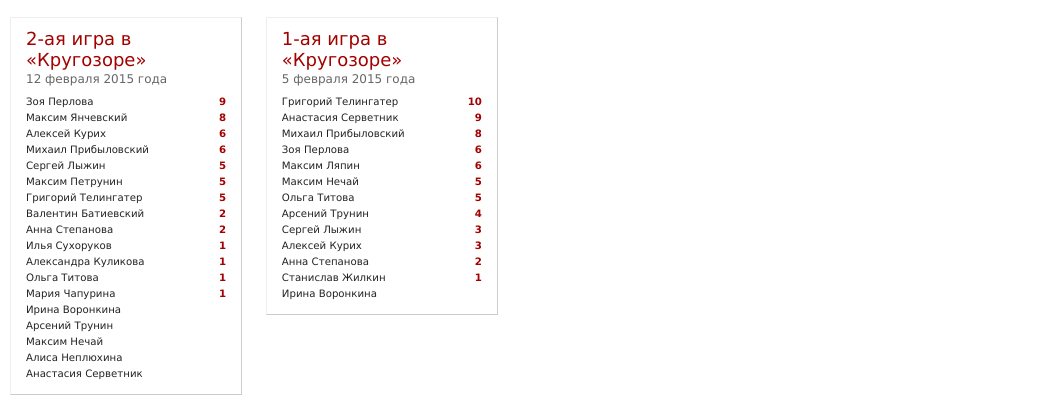
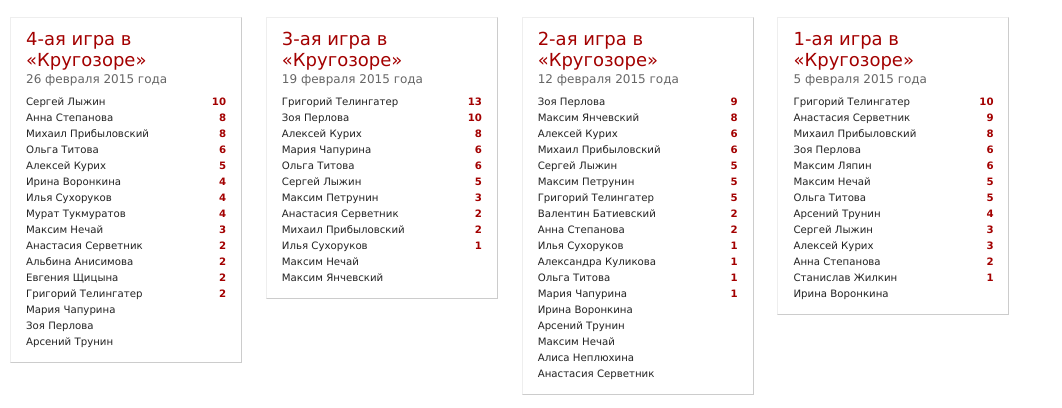
Before and after one commit to Dexoon/telingatermafia, a plain HTML site: page index.html in a window 1280 px wide. Shown: the part 389-797 px from the top of the page, without its empty margins (0-1062 px from the left). Drawn offline with nearby package versions, Linux system fonts and the light colour scheme.

Commit message:
Добавил две игры

```diff
--- a/index.html
+++ b/index.html
@@ -163,6 +163,46 @@
   <div style="clear:both"></div>
   <ul class="b-games">
     <li class=b-games-li>
+      <h2>4-ая игра в «Кругозоре»</h2>
+      <p class="b-games-li-date"> 26 февраля 2015 года</p>
+      <ul class="b-games-li-players">
+            <li class="b-games-li-player">Сергей Лыжин <p class="b-games-li-points">10</p></li>
+            <li class="b-games-li-player">Анна Степанова <p class="b-games-li-points">8</p></li>
+            <li class="b-games-li-player">Михаил Прибыловский <p class="b-games-li-points">8</p></li>
+            <li class="b-games-li-player">Ольга Титова <p class="b-games-li-points">6</p></li>
+            <li class="b-games-li-player">Алексей Курих <p class="b-games-li-points">5</p></li>
+            <li class="b-games-li-player">Ирина Воронкина <p class="b-games-li-points">4</p></li>
+            <li class="b-games-li-player">Илья Сухоруков <p class="b-games-li-points">4</p></li>
+            <li class="b-games-li-player">Мурат Тукмуратов <p class="b-games-li-points">4</p></li>
+            <li class="b-games-li-player">Максим Нечай <p class="b-games-li-points">3</p></li>
+            <li class="b-games-li-player">Анастасия Серветник <p class="b-games-li-points">2</p></li>
+            <li class="b-games-li-player">Альбина Анисимова <p class="b-games-li-points">2</p></li>
+            <li class="b-games-li-player">Евгения Щицына <p class="b-games-li-points">2</p></li>
+            <li class="b-games-li-player">Григорий Телингатер <p class="b-games-li-points">2</p></li>
+            <li class="b-games-li-player">Мария Чапурина</li>
+            <li class="b-games-li-player">Зоя Перлова</li>
+            <li class="b-games-li-player">Арсений Трунин</li>
+      </ul>
+    </li>
+    <li class=b-games-li>
+      <h2>3-ая игра в «Кругозоре»</h2>
+      <p class="b-games-li-date"> 19 февраля 2015 года</p>
+      <ul class="b-games-li-players">
+            <li class="b-games-li-player">Григорий Телингатер <p class="b-games-li-points">13</p></li>
+            <li class="b-games-li-player">Зоя Перлова <p class="b-games-li-points">10</p></li>
+            <li class="b-games-li-player">Алексей Курих <p class="b-games-li-points">8</p></li>
+            <li class="b-games-li-player">Мария Чапурина <p class="b-games-li-points">6</p></li>
+            <li class="b-games-li-player">Ольга Титова <p class="b-games-li-points">6</p></li>
+            <li class="b-games-li-player">Сергей Лыжин <p class="b-games-li-points">5</p></li>
+            <li class="b-games-li-player">Максим Петрунин <p class="b-games-li-points">3</p></li>
+            <li class="b-games-li-player">Анастасия Серветник <p class="b-games-li-points">2</p></li>
+            <li class="b-games-li-player">Михаил Прибыловский <p class="b-games-li-points">2</p></li>
+            <li class="b-games-li-player">Илья Сухоруков <p class="b-games-li-points">1</p></li>
+            <li class="b-games-li-player">Максим Нечай</li>
+            <li class="b-games-li-player">Максим Янчевский</li>
+      </ul>
+    </li>
+    <li class=b-games-li>
       <h2>2-ая игра в «Кругозоре»</h2>
       <p class="b-games-li-date"> 12 февраля 2015 года</p>
       <ul class="b-games-li-players">
```
